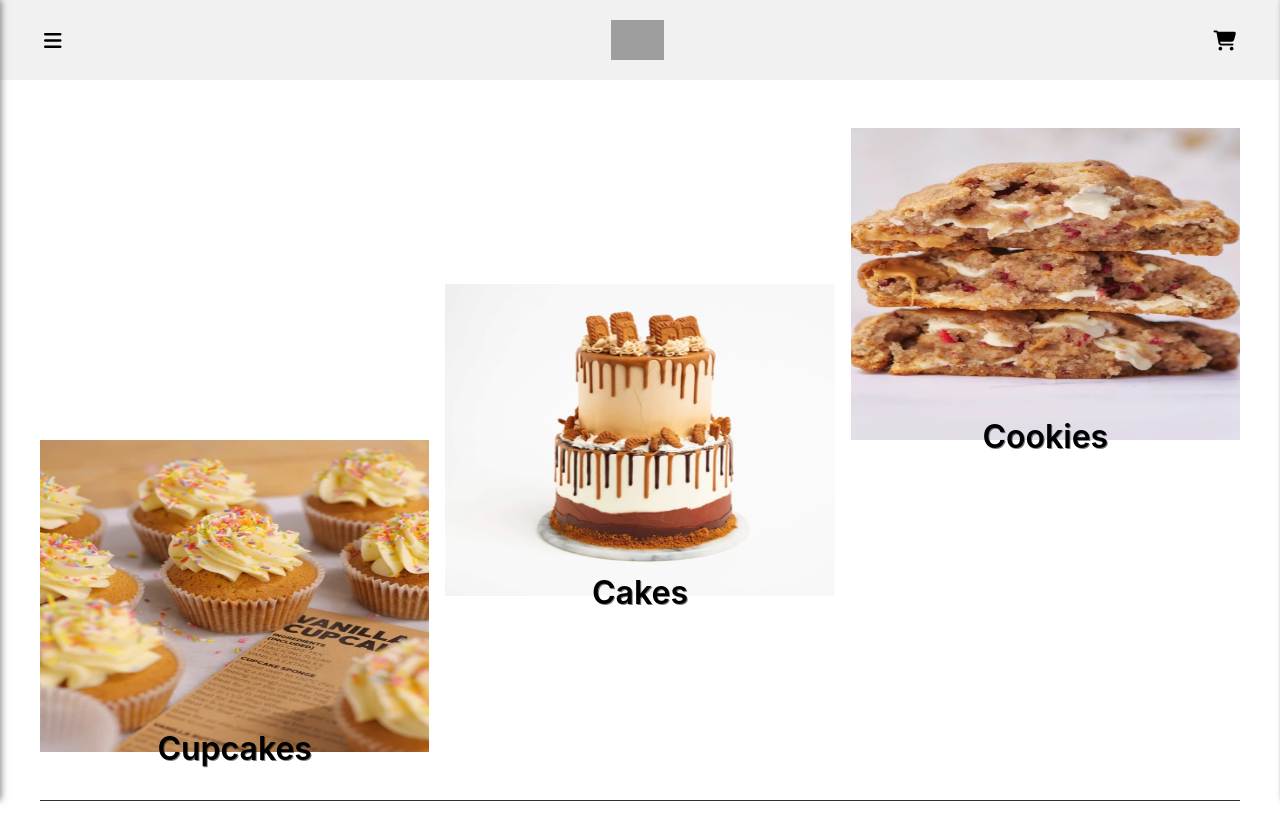
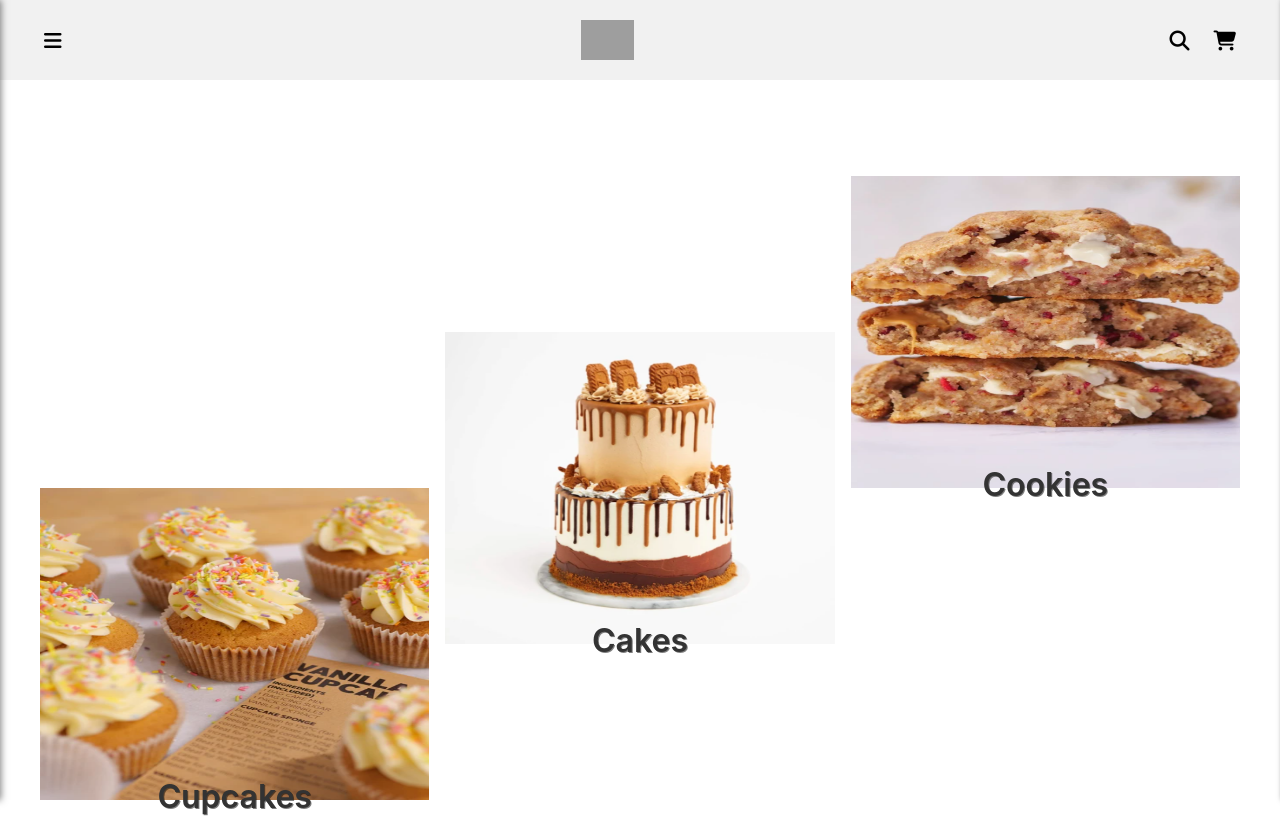
Before and after one commit to Edvardas3643/Crumbs-eShop, a React (Create React App) app in the folder shop-ui/: page / in a window 1280 px wide. Shown: the top 817 px of the page. Built offline with nearby package versions, Linux system fonts and the light colour scheme; grey boxes are pictures that could not be loaded.

Commit message:
Added: Search UI elements

```diff
--- a/shop-ui/src/App.js
+++ b/shop-ui/src/App.js
@@ -5,12 +5,14 @@ import Cart from "./components/Cart/Cart";
 import Backdrop from "./components/Backdrop/Backdrop"
 import Content from "./pages/content/Content";
 import Footer from "./components/Footer/Footer";
+import Search from "./components/Search/Search";
 
 class App extends Component {
 
     state = {
         cartOpen: false,
-        navigationOpen: false
+        navigationOpen: false,
+        searchOpen: false
     }
 
     navigationToggleClickHandler = () => {
@@ -20,34 +22,41 @@ class App extends Component {
     }
 
     cartToggleClickHandler = () => {
-        this.setState( (prevState) => {
-            console.log(this.state.cartOpen)
+        this.setState((prevState) => {
             return {cartOpen: !prevState.cartOpen}
         })
     }
 
+    searchToggleHandler = () => {
+        this.setState((prevState) => {
+            return {searchOpen: !prevState.searchOpen}
+        })
+    }
+
     backdropClickHandler = () => (
-        this.setState({navigationOpen: false, cartOpen: false})
+        this.setState({navigationOpen: false, cartOpen: false, searchOpen: false})
     )
 
     render() {
         let backdrop;
 
-        if (this.state.navigationOpen || this.state.cartOpen) {
-            backdrop = <Backdrop click = {this.backdropClickHandler}/>
+        if (this.state.navigationOpen || this.state.cartOpen || this.state.searchOpen) {
+            backdrop = <Backdrop click={this.backdropClickHandler}/>
         }
 
         return (
             <div className="App">
-                <Navigation navigationClickHandler={this.backdropClickHandler} show={this.state.navigationOpen} />
+                <Navigation navigationClickHandler={this.backdropClickHandler} show={this.state.navigationOpen}/>
                 {backdrop}
                 <div className="main">
                     <Header
                         navigationClickHandler={this.navigationToggleClickHandler}
                         cartClickHandler={this.cartToggleClickHandler}
+                        searchClickHandler={this.searchToggleHandler}
                     />
-                    <Content />
-                    <Footer />
+                    <Search show={this.state.searchOpen}/>
+                    <Content/>
+                    <Footer/>
                 </div>
                 <Cart cartClickHandler={this.backdropClickHandler} show={this.state.cartOpen}/>
             </div>
--- a/shop-ui/src/components/Cart/Cart.css
+++ b/shop-ui/src/components/Cart/Cart.css
@@ -4,7 +4,7 @@
     height: 100vh;
     position: fixed;
     background-color: var(--color-secondary-alfa-ligt);
-    width: 400px;
+    width: 450px;
     box-shadow: 2px 0 5px var(--color-background-dark);
     z-index: 200;
     transform: translateX(100%);
--- a/shop-ui/src/components/Header/Header.css
+++ b/shop-ui/src/components/Header/Header.css
@@ -1,9 +1,11 @@
 .header{
+    position: relative;
     display: flex;
     align-items: center;
     justify-content: space-between;
     padding: 0 1rem;
     height: 80px;
+    z-index: 175;
 }
 
 #page-logo{
@@ -22,3 +24,7 @@
 .header-btn:active{
     color: var(--color-main-light);
 }
+
+.header__right-side > *{
+    margin-left: 1rem;
+}
--- a/shop-ui/src/components/Header/Header.js
+++ b/shop-ui/src/components/Header/Header.js
@@ -2,6 +2,7 @@ import React from "react"
 import "./Header.css"
 import Cart from "../Cart/CartToggleBtn";
 import NavigationToggleBtn from "../Navigation/NavigationToggleBtn";
+import SearchBtn from "../Search/SearchBtn";
 
 export default (props) => (
     <section className="background--main-light">
@@ -10,7 +11,10 @@ export default (props) => (
             <img
                 srcSet="https://cdn.shopify.com/s/files/1/0015/1185/0042/t/10/assets/logo.svg?v=2033538501994009811"
                 id="page-logo" alt=""/>
-            <Cart click={props.cartClickHandler}/>
+            <div className="flex header__right-side">
+                <SearchBtn click={props.searchClickHandler}/>
+                <Cart click={props.cartClickHandler}/>
+            </div>
         </div>
     </section>
 
--- /dev/null
+++ b/shop-ui/src/components/Search/Search.css
@@ -0,0 +1,44 @@
+.fa-search {
+    padding: 4px;
+}
+
+.fa-search:hover {
+    cursor: pointer;
+    color: var(--color-secondary-bravo);
+}
+
+.fa-search:active {
+    color: var(--color-secondary-bravo-light);
+}
+
+.search-bar {
+    top: 0;
+    left: 0;
+    width: 100%;
+    height: 3rem;
+    position: relative;
+    background-color: var(--color-secondary-bravo);
+    z-index: 150;
+    transform: translateY(-100%);
+    transition: .3s ease-in-out;
+    display: flex;
+    justify-content: center;
+    align-items: center;
+}
+
+.search-bar.open {
+    transform: translateY(0);
+    transition: .3s ease-in-out;
+}
+
+.search-bar > input{
+    line-height: 1.1rem;
+    width: 30vw;
+    border-radius: 1rem;
+    border: .4rem solid #FFF;
+    box-sizing: border-box;
+}
+
+.search-bar > input:focus{
+    outline: none;
+}
--- /dev/null
+++ b/shop-ui/src/components/Search/Search.js
@@ -0,0 +1,17 @@
+import React from "react";
+import './Search.css'
+
+export default (props) => {
+
+    let searchClasses = "search-bar";
+
+    if (props.show){
+        searchClasses = "search-bar open";
+    }
+
+    return(
+        <div className={searchClasses}>
+            <input type="text"/>
+        </div>
+    )
+}
--- /dev/null
+++ b/shop-ui/src/components/Search/SearchBtn.js
@@ -0,0 +1,8 @@
+import React from "react";
+import './Search.css'
+
+export default (props) => (
+     <div>
+         <i onClick={props.click} className="fas fa-search fa-lg"/>
+     </div>
+)
--- a/shop-ui/src/index.css
+++ b/shop-ui/src/index.css
@@ -27,8 +27,10 @@ code {
 }
 
 .background--main-light{
+  position: relative;
   width: 100%;
   background-color: var(--color-background-light);
+  z-index: 175;
 }
 
 .grid-container,
@@ -51,6 +53,7 @@ code {
 }
 
 .grid_container__description{
+  color: var(--color-dark-grey);
   text-shadow: 1px 1px var(--color-background-dark);
   font-size: 2rem;
   font-weight: 600;
```
